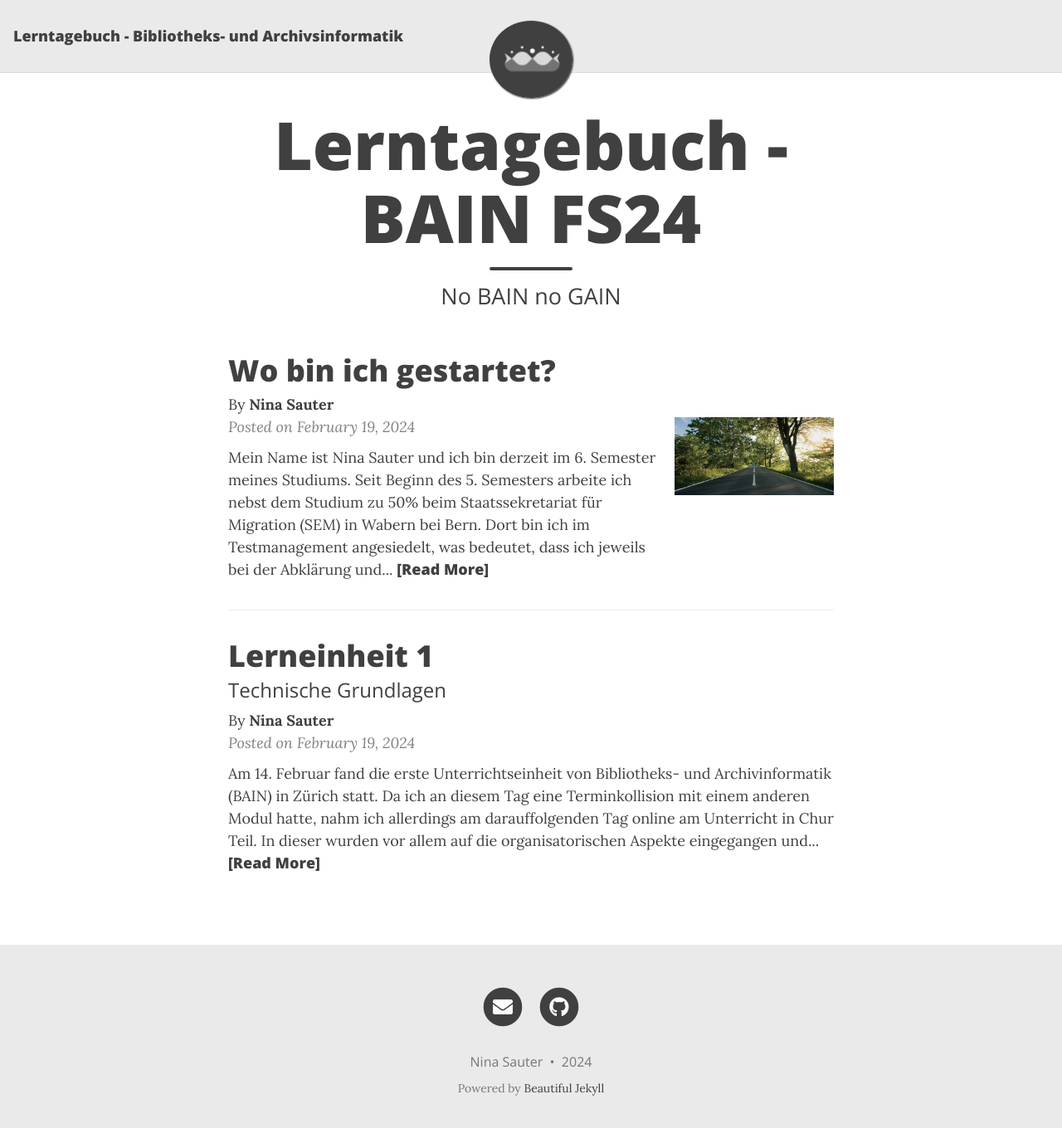
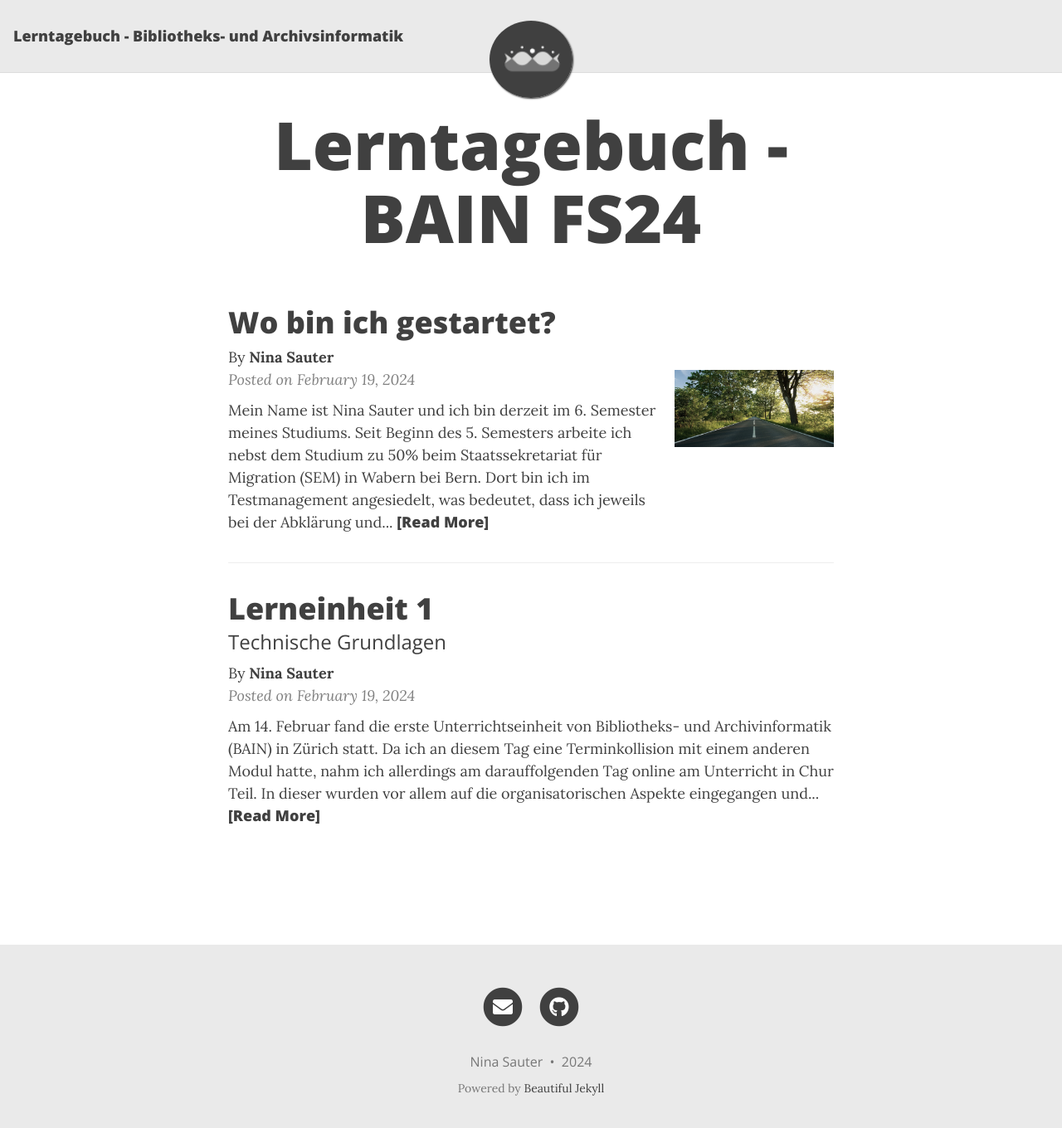
Before and after one commit to Kirryy/Kirryy.github.io, a Jekyll site: the page built from index.html, in a window 1280 px wide and 1373 px high. Shown: the top 1360 px of the window at 83% size. Built offline with Jekyll 4.4.1, drawn with Linux system fonts in a browser that asks for light colours; nearby versions of some CDN libraries; the list of posts is cut into pages by our own code.

Commit message:
Update index.html

```diff
--- a/index.html
+++ b/index.html
@@ -1,5 +1,5 @@
 ---
 layout: home
 title: Lerntagebuch - BAIN FS24
-subtitle: No BAIN no GAIN
+subtitle:
 ---
```
